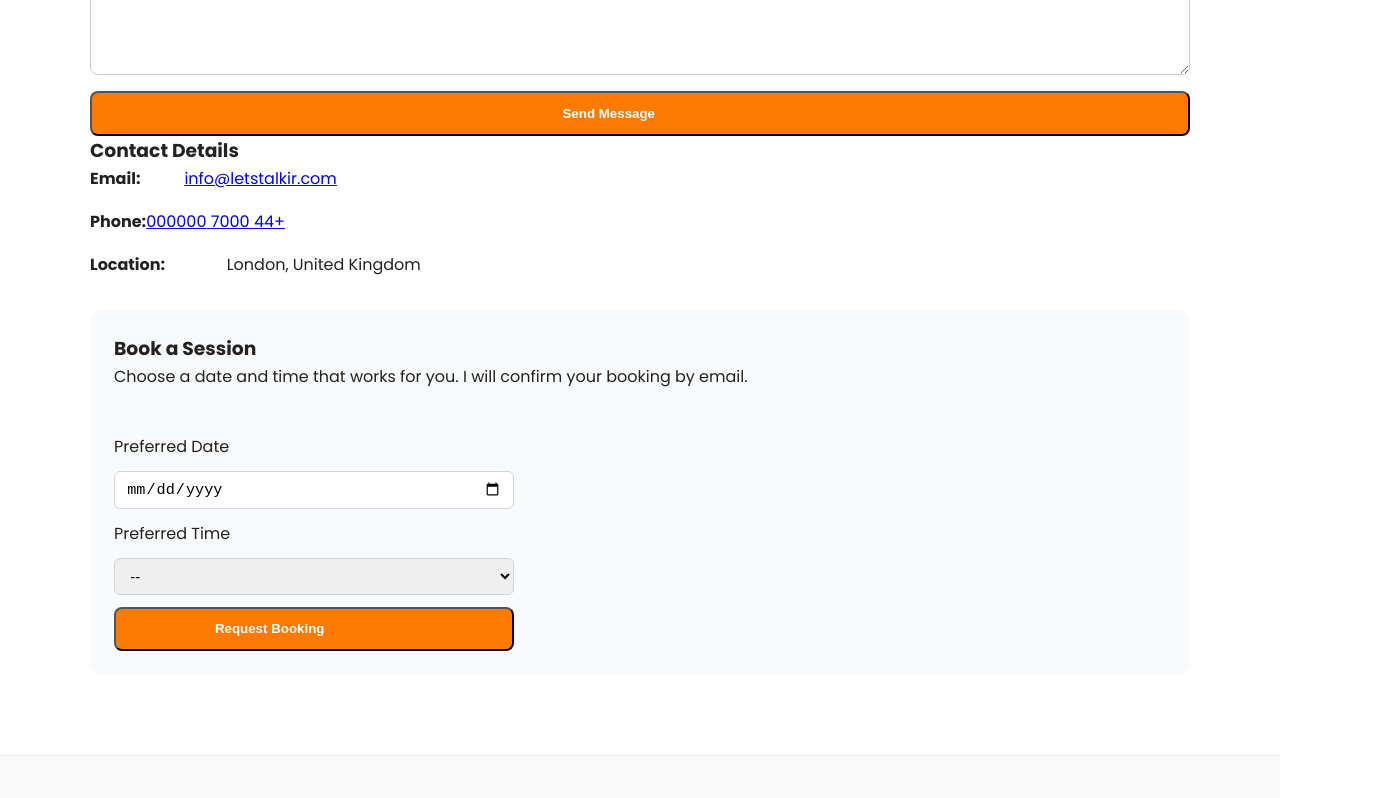
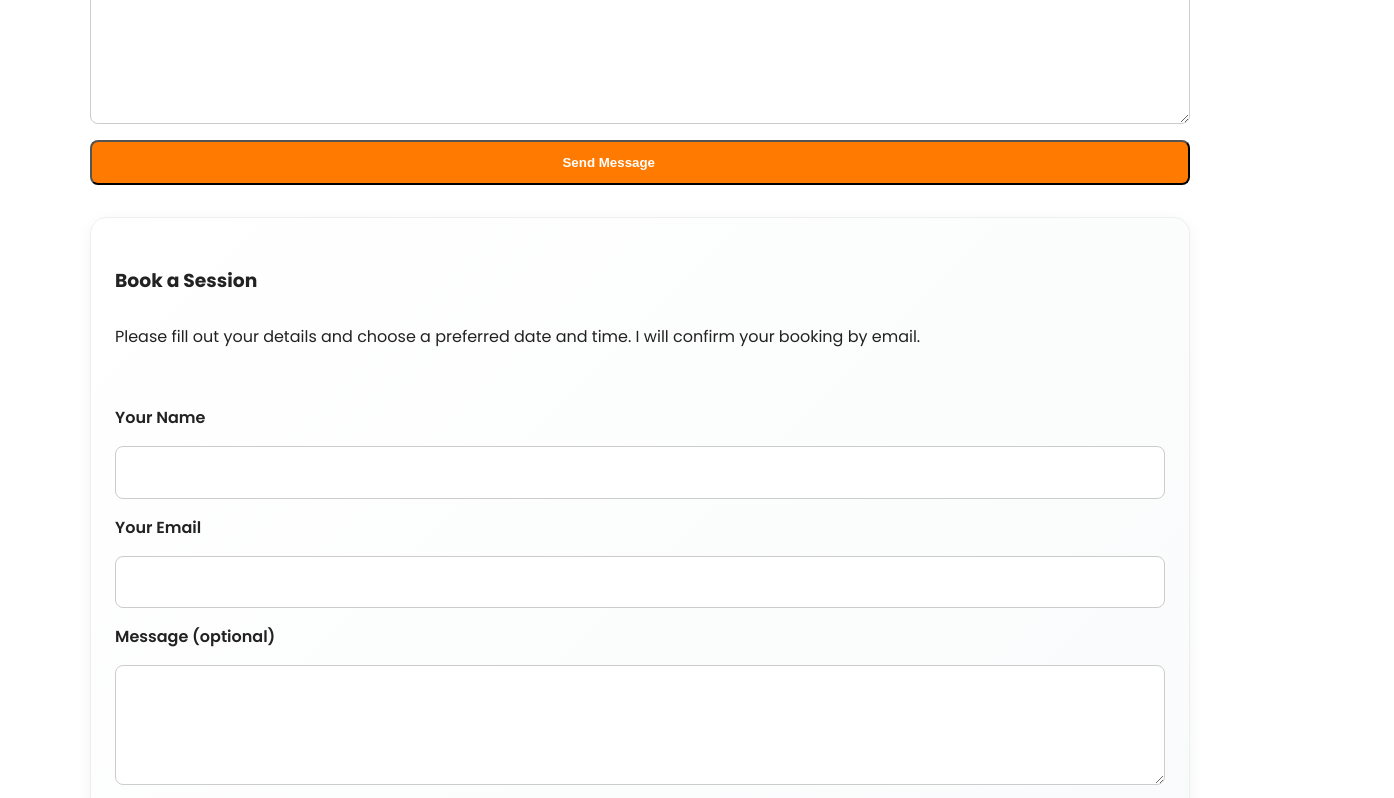
Before and after one commit to Germain712/letstalk-ir, a plain HTML site: page contact.html in a window 1280 px wide. Shown: the part 974-1772 px from the top of the page, 1394 px wide, since content can reach past the window. Drawn offline with Linux system fonts and the light colour scheme.

Commit message:
merged the contact form & calendar booking sections, changed the email to corect one, and redone css for the contact.html page, also add some js code

```diff
--- a/contact.html
+++ b/contact.html
@@ -176,69 +176,70 @@
           </button>
         </form>
 
-        <!-- CONTACT INFO -->
-        <div class="contact-info">
-          <h3>
-            <span class="lang-en">Contact Details</span
-            ><span class="lang-fa">اطلاعات تماس</span>
-          </h3>
+        <div class="booking-calendar">
+          <form
+            class="booking-form"
+            name="booking"
+            method="POST"
+            data-netlify="true"
+            netlify-honeypot="bot-field"
+            id="bookingForm"
+          >
+            <input type="hidden" name="form-name" value="booking" />
 
-          <p>
-            <strong
-              ><span class="lang-en">Email:</span
-              ><span class="lang-fa">ایمیل:</span></strong
-            >
-            <a href="mailto:info@letstalkir.com">info@letstalkir.com</a>
-          </p>
+            <input
+              type="text"
+              name="bot-field"
+              class="sr-only"
+              tabindex="-1"
+              autocomplete="off"
+            />
 
-          <p>
-            <strong
-              ><span class="lang-en">Phone:</span
-              ><span class="lang-fa">تلفن:</span></strong
-            >
-            <a href="tel:+447000000000">+44 7000 000000</a>
-          </p>
+            <h3>
+              <span class="lang-en">Book a Session</span>
+              <span class="lang-fa">رزرو جلسه</span>
+            </h3>
 
-          <p>
-            <strong
-              ><span class="lang-en">Location:</span
-              ><span class="lang-fa">موقعیت:</span></strong
-            >
-            <span class="lang-en">London, United Kingdom</span>
-            <span class="lang-fa">لندن، بریتانیا</span>
-          </p>
-        </div>
+            <p>
+              <span class="lang-en"
+                >Please fill out your details and choose a preferred date and
+                time. I will confirm your booking by email.</span
+              >
+              <span class="lang-fa"
+                >لطفاً اطلاعات خود را وارد کرده و تاریخ و زمان مورد نظر را
+                انتخاب کنید. زمان جلسه از طریق ایمیل تأیید خواهد شد.</span
+              >
+            </p>
 
-        <!-- BOOKING CALENDAR -->
-        <div class="booking-calendar">
-          <h3>
-            <span class="lang-en">Book a Session</span
-            ><span class="lang-fa">رزرو جلسه</span>
-          </h3>
+            <label>
+              <span class="lang-en">Your Name</span>
+              <span class="lang-fa">نام شما</span>
+            </label>
+            <input type="text" name="name" required />
 
-          <p>
-            <span class="lang-en"
-              >Choose a date and time that works for you. I will confirm your
-              booking by email.</span
-            >
-            <span class="lang-fa"
-              >تاریخ و ساعتی که برای شما مناسب است را انتخاب کنید. زمان جلسه از
-              طریق ایمیل تأیید خواهد شد.</span
-            >
-          </p>
+            <label>
+              <span class="lang-en">Your Email</span>
+              <span class="lang-fa">ایمیل شما</span>
+            </label>
+            <input type="email" name="email" required />
 
-          <form>
-            <label
-              ><span class="lang-en">Preferred Date</span
-              ><span class="lang-fa">تاریخ مورد نظر</span></label
-            >
-            <input type="date" required />
+            <label>
+              <span class="lang-en">Message (optional)</span>
+              <span class="lang-fa">پیام (اختیاری)</span>
+            </label>
+            <textarea name="message"></textarea>
 
-            <label
-              ><span class="lang-en">Preferred Time</span
-              ><span class="lang-fa">ساعت مورد نظر</span></label
-            >
-            <select required>
+            <label>
+              <span class="lang-en">Preferred Date</span>
+              <span class="lang-fa">تاریخ مورد نظر</span>
+            </label>
+            <input type="date" name="preferred-date" required />
+
+            <label>
+              <span class="lang-en">Preferred Time</span>
+              <span class="lang-fa">ساعت مورد نظر</span>
+            </label>
+            <select name="preferred-time" required>
               <option value="">--</option>
               <option>09:00</option>
               <option>10:00</option>
@@ -252,6 +253,21 @@
               <span class="lang-en">Request Booking</span>
               <span class="lang-fa">درخواست رزرو</span>
             </button>
+
+            <p
+              id="bookingSuccess"
+              class="form-success"
+              role="status"
+              aria-live="polite"
+            >
+              <span class="lang-en"
+                >Your booking request has been received. I’ll be in touch
+                soon.</span
+              >
+              <span class="lang-fa"
+                >درخواست رزرو شما دریافت شد. به زودی با شما تماس می‌گیرم.</span
+              >
+            </p>
           </form>
         </div>
       </div>
--- a/script.js
+++ b/script.js
@@ -98,4 +98,37 @@ window.addEventListener("DOMContentLoaded", () => {
   document.querySelectorAll(".year").forEach((yearSpan) => {
     yearSpan.textContent = new Date().getFullYear();
   });
+
+  // ---------------------------------------------------
+  // BOOKING FORM VALIDATION
+  // ---------------------------------------------------
+  const bookingForm = document.getElementById("bookingForm");
+  const bookingSuccess = document.getElementById("bookingSuccess");
+
+  if (bookingForm) {
+    bookingForm.addEventListener("submit", (event) => {
+      const form = event.currentTarget;
+      const name = form.name.value.trim();
+      const email = form.email.value.trim();
+      const date = form["preferred-date"].value.trim();
+      const time = form["preferred-time"].value.trim();
+
+      if (!name || !email || !date || !time) {
+        event.preventDefault();
+        alert("Please fill out all required fields.");
+        return;
+      }
+
+      const emailPattern = /^[^\s@]+@[^\s@]+\.[^\s@]+$/;
+      if (!emailPattern.test(email)) {
+        event.preventDefault();
+        alert("Please enter a valid email address.");
+        return;
+      }
+
+      if (bookingSuccess) {
+        bookingSuccess.style.display = "block";
+      }
+    });
+  }
 });
--- a/styles.css
+++ b/styles.css
@@ -330,20 +330,76 @@ p {
 /* ---------------------------------------------------
    CONTACT FORM
 --------------------------------------------------- */
-.contact-form {
+.contact-form,
+.booking-form {
   display: flex;
   flex-direction: column;
   gap: 1rem;
   margin-top: 1.5rem;
 }
 
+.contact-form label,
+.booking-form label {
+  font-weight: 600;
+}
+
 .contact-form input,
 .contact-form select,
-.contact-form textarea {
+.contact-form textarea,
+.booking-form input,
+.booking-form select,
+.booking-form textarea {
   padding: 0.8rem;
   border-radius: 8px;
   border: 1px solid #ccc;
   font-size: 1rem;
+  width: 100%;
+  font: inherit;
+}
+
+.contact-form textarea,
+.booking-form textarea {
+  min-height: 120px;
+  resize: vertical;
+}
+
+.booking-calendar {
+  margin-top: 2rem;
+  padding: 1.5rem;
+  border-radius: 16px;
+  background: linear-gradient(135deg, #ffffff, #f9fafb);
+  border: 1px solid #eee;
+  box-shadow: 0 4px 16px rgba(0, 0, 0, 0.05);
+}
+
+.booking-calendar h3 {
+  margin: 0 0 0.75rem;
+}
+
+.booking-calendar p {
+  margin-bottom: 0.75rem;
+}
+
+.form-success {
+  display: none;
+  margin-top: 0.5rem;
+  padding: 0.85rem 1rem;
+  border-radius: 8px;
+  background: #ecfdf3;
+  color: #047857;
+  border: 1px solid #a7f3d0;
+}
+
+.sr-only {
+  position: absolute;
+  width: 1px;
+  height: 1px;
+  padding: 0;
+  margin: -1px;
+  overflow: hidden;
+  clip: rect(0, 0, 0, 0);
+  white-space: nowrap;
+  border: 0;
 }
 
 /* ---------------------------------------------------
@@ -552,31 +608,3 @@ p {
   cursor: pointer;
   font-size: 0.85rem;
 }
-
-/* ---------------------------------------------------
-   BOOKING CALENDAR
---------------------------------------------------- */
-.booking-calendar {
-  margin-top: 2rem;
-  padding: 1.5rem;
-  border-radius: 12px;
-  background: #f9fafb;
-}
-
-.booking-calendar h3 {
-  margin-top: 0;
-}
-
-.booking-calendar form {
-  display: grid;
-  gap: 0.75rem;
-  max-width: 400px;
-}
-
-.booking-calendar input,
-.booking-calendar select {
-  padding: 0.5rem 0.7rem;
-  border-radius: 6px;
-  border: 1px solid #d1d5db;
-  font-size: 0.95rem;
-}
```
